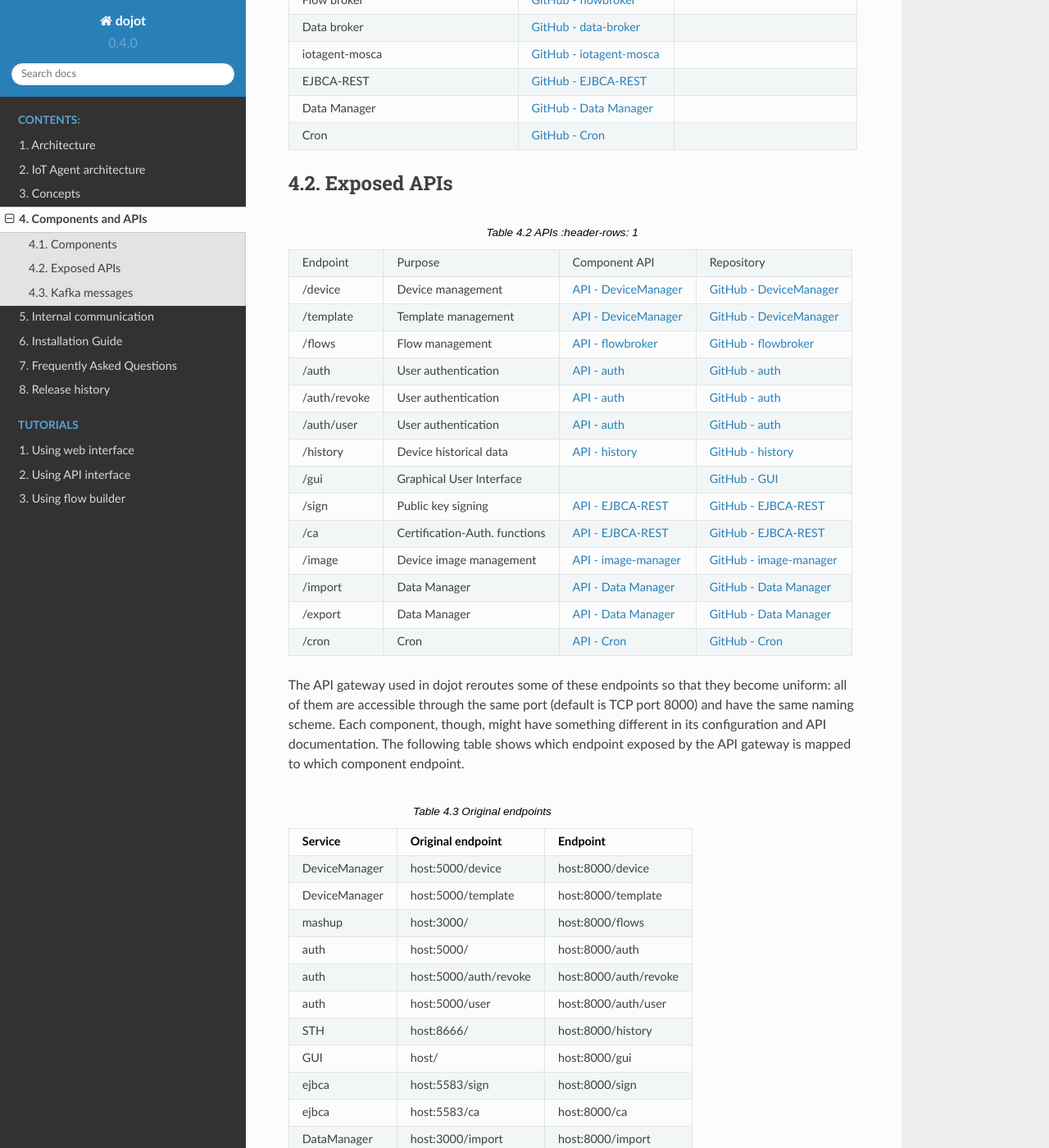
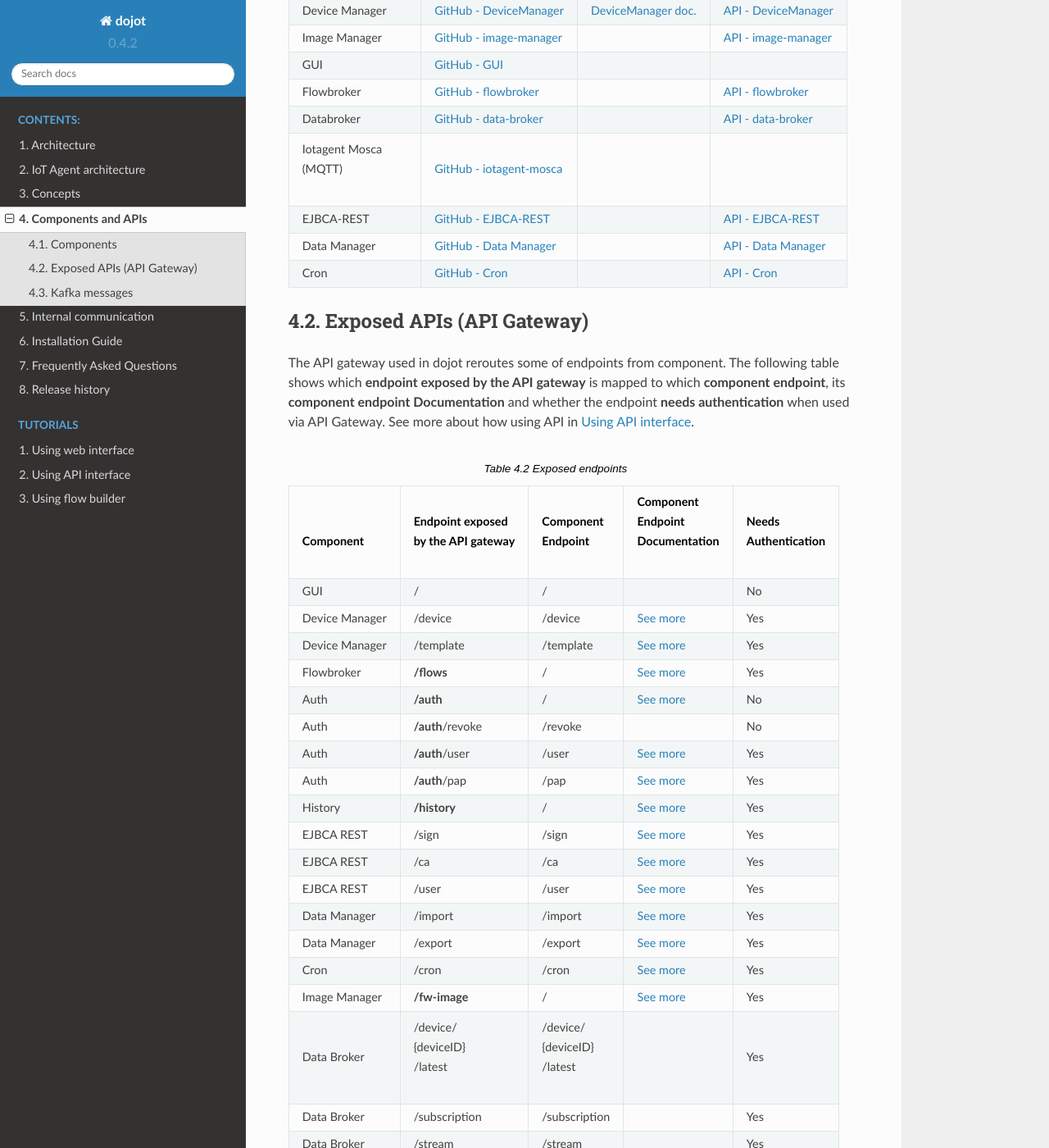
Before and after one commit to dojot/docs, a Sphinx documentation site: the page built from source/components-and-apis.rst, in a window 1280 px wide and 1400 px high, scrolled down 670 px. Shown: the whole window at 82% size. Built offline with Sphinx 7.4.7 and the Read the Docs theme 2.0.0, drawn with Linux system fonts in a browser that asks for light colours; some of the changed text lies outside the part shown.

```diff
--- a/source/components-and-apis.rst
+++ b/source/components-and-apis.rst
@@ -9,183 +9,284 @@ Components
 .. list-table:: Components
   :header-rows: 1
 
-  * - Component
-    - Repository / Main site
-    - Documentation
+  * - | Component
+    - | Repository
+      | / Main site
+    - | Documentation
+      | for Component
+    - | Component API
+      | Documentation
   * - MongoDB
-    - `MongoDB official site`_
-    - `MongoDB documentation`_
-  * - postgres
-    - `PostgreSQL official site`_
-    - `PostgreSQL documentation`_
-  * - Kong API gateway (Community Edition)
-    - `Kong official site`_
-    - `Kong documentation`_
-  * - redis
-    - `Redis official site`_
-    - `Redis documentation`_
-  * - zookeeper
-    - `Zookeeper official site`_
-    - `Zookeeper documentation`_
+    - `MongoDB site`_
+    - `MongoDB doc.`_
+    -
+  * - Postgres
+    - `PostgreSQL site`_
+    - `PostgreSQL doc.`_
+    -
+  * - | Kong API gateway
+      | (Community Edition)
+    - `Kong site`_
+    - `Kong doc.`_
+    -
+  * - Redis
+    - `Redis site`_
+    - `Redis doc.`_
+    -
+  * - Zookeeper
+    - `Zookeeper site`_
+    - `Zookeeper doc.`_
+    -
   * - Kafka
-    - `Kafka official site`_
-    - `Kafka documentation`_
-  * - auth
+    - `Kafka site`_
+    - `Kafka doc.`_
+    -
+  * - Auth
     - `GitHub - auth`_
-    - `readthedocs - auth`_
+    - `Auth  doc.`_
+    - `API - auth`_
   * - History
     - `GitHub - history`_
     -
-  * - DeviceManager
+    - `API - history`_
+  * - Device Manager
     - `GitHub - DeviceManager`_
-    - `readthedocs - DeviceManager`_
-  * - Image manager
+    - `DeviceManager doc.`_
+    - `API - DeviceManager`_
+  * - Image Manager
     - `GitHub - image-manager`_
     -
+    - `API - image-manager`_
   * - GUI
     - `GitHub - GUI`_
     -
-  * - Flow broker
+    -
+  * - Flowbroker
     - `GitHub - flowbroker`_
     -
-  * - Data broker
+    - `API - flowbroker`_
+  * - Databroker
     - `GitHub - data-broker`_
     -
-  * - iotagent-mosca
+    - `API - data-broker`_
+  * - | Iotagent Mosca
+      | (MQTT)
     - `GitHub - iotagent-mosca`_
+    -
     -
   * - EJBCA-REST
     - `GitHub - EJBCA-REST`_
     -
+    - `API - EJBCA-REST`_
   * - Data Manager
     - `GitHub - Data Manager`_
     -
+    - `API - Data Manager`_
   * - Cron
     - `GitHub - Cron`_
     -
+    - `API - Cron`_
 
 
 
-Exposed APIs
+Exposed APIs (API Gateway)
 ------------
 
-.. list-table:: APIs
+The API gateway used in dojot reroutes some of endpoints from component.
+The following table shows which **endpoint exposed
+by the API gateway** is mapped to which **component endpoint**,
+its  **component endpoint Documentation** and
+whether the endpoint **needs authentication** when used via API Gateway.
+See more about how using API in :ref:`Using API interface`.
+
+.. list-table:: Exposed endpoints
    :header-rows: 1
 
-  * - Endpoint
-    - Purpose
-    - Component API
-    - Repository
-  * - /device
-    -  Device management
-    - `API - DeviceManager`_
-    - `GitHub - DeviceManager`_
-  * - /template
-    -  Template management
-    - `API - DeviceManager`_
-    - `GitHub - DeviceManager`_
-  * - /flows
-    -  Flow management
-    - `API - flowbroker`_
-    - `GitHub - flowbroker`_
-  * - /auth
-    -  User authentication
-    - `API - auth`_
-    - `GitHub - auth`_
-  * - /auth/revoke
-    -  User authentication
-    - `API - auth`_
-    - `GitHub - auth`_
-  * - /auth/user
-    -  User authentication
-    - `API - auth`_
-    - `GitHub - auth`_
-  * - /history
-    -  Device historical data
-    - `API - history`_
-    - `GitHub - history`_
-  * - /gui
-    -  Graphical User Interface
-    -
-    - `GitHub - GUI`_
-  * - /sign
-    -  Public key signing
-    - `API - EJBCA-REST`_
-    - `GitHub - EJBCA-REST`_
-  * - /ca
-    -  Certification-Auth. functions
-    - `API - EJBCA-REST`_
-    - `GitHub - EJBCA-REST`_
-  * - /image
-    - Device image management
-    - `API - image-manager`_
-    - `GitHub - image-manager`_
-  * - /import
-    - Data Manager
-    - `API - Data Manager`_
-    - `GitHub - Data Manager`_
-  * - /export
-    - Data Manager
-    - `API - Data Manager`_
-    - `GitHub - Data Manager`_
-  * - /cron
-    - Cron
-    - `API - Cron`_
-    - `GitHub - Cron`_
+   * - | Component
+     - | Endpoint exposed
+       | by the API gateway
+     - | Component
+       | Endpoint
+     - | Component
+       | Endpoint
+       | Documentation
+     - | Needs
+       | Authentication
+   * - GUI
+     - /
+     - /
+     -
+     - No
+   * - Device Manager
+     - /device
+     - /device
+     - `See more <https://dojot.github.io/device-manager/apiary_latest.html#devices>`_
+     - Yes
+   * - Device Manager
+     - /template
+     - /template
+     - `See more <https://dojot.github.io/device-manager/apiary_latest.html#templates>`_
+     - Yes
+   * - Flowbroker
+     - **/flows**
+     - /
+     - `See more <https://dojot.github.io/flowbroker/apiary_latest.html#flows>`_
+     - Yes
+   * - Auth
+     - **/auth**
+     - /
+     - `See more <https://dojot.github.io/auth/apiary_latest.html#auth-session-management-post>`_
+     - No
+   * - Auth
+     - **/auth**/revoke
+     - /revoke
+     -
+     - No
+   * - Auth
+     - **/auth**/user
+     - /user
+     - `See more <https://dojot.github.io/auth/apiary_latest.html#auth-known-users-manipulation-get>`_
+     - Yes
+   * - Auth
+     - **/auth**/pap
+     - /pap
+     - `See more <https://dojot.github.io/auth/apiary_latest.html#crud-permissions-and-group>`_
+     - Yes
+   * - History
+     - **/history**
+     - /
+     - `See more <https://dojot.github.io/history/apiary_latest.html>`_
+     - Yes
+   * - EJBCA REST
+     - /sign
+     - /sign
+     - `See more <https://dojot.github.io/ejbca-rest/apiary_teste_release.html#ejbca-user-management-sign-a-certificate-for-a-user-post>`_
+     - Yes
+   * - EJBCA REST
+     - /ca
+     - /ca
+     - `See more <https://dojot.github.io/ejbca-rest/apiary_latest.html#ejbca-ca-management>`_
+     - Yes
+   * - EJBCA REST
+     - /user
+     - /user
+     - `See more <https://dojot.github.io/ejbca-rest/apiary_latest.html#ejbca-user-management-user-crud>`_
+     - Yes
+   * - Data Manager
+     - /import
+     - /import
+     - `See more <https://dojot.github.io/data-manager/apiary_latest.html#import-post>`_
+     - Yes
+   * - Data Manager
+     - /export
+     - /export
+     - `See more <https://dojot.github.io/data-manager/apiary_latest.html#export-get>`_
+     - Yes
+   * - Cron
+     - /cron
+     - /cron
+     - `See more <https://dojot.github.io/cron/apiary_latest.html>`_
+     - Yes
+   * - Image Manager
+     - **/fw-image**
+     - /
+     - `See more <https://dojot.github.io/image-manager/apiary_latest.html>`_
+     - Yes
+   * - Data Broker
+     - | /device/
+       | {deviceID}
+       | /latest
+     - | /device/
+       | {deviceID}
+       | /latest
+     -
+     - Yes
+   * - Data Broker
+     - /subscription
+     - /subscription
+     -
+     - Yes
+   * - Data Broker
+     - /stream
+     - /stream
+     -
+     - Yes
+   * - Data Broker
+     - /socket.io
+     - /socket.io
+     - `See more <https://dojot.github.io/data-broker/apiary_latest.html#websockets-socket-io-based-realtime-events-get>`_
+     - No
 
-The API gateway used in dojot reroutes some of these endpoints so that they
+**NOTE: Some of the endpoints from component aren't exposed, but are used internally.**
+
+
+In addition, the API gateway reroutes the endpoints with their ports from component, so that they
 become uniform: all of them are accessible through the same port (default is
-TCP port 8000) and have the same naming scheme. Each component, though, might
-have something different in its configuration and API documentation. The
-following table shows which endpoint exposed by the API gateway is mapped to
-which component endpoint.
+TCP port 8000), see the following table.
 
-.. list-table:: Original endpoints
+.. list-table:: Original endpoints to The API gateway
    :header-rows: 1
 
-   * - Service
+   * - Component
      - Original endpoint
-     - Endpoint
-   * - DeviceManager
+     - Gateway Endpoint
+   * - GUI
+     - host:80/
+     - host:8000/
+   * - Device Manager
      - host:5000/device
      - host:8000/device
-   * - DeviceManager
+   * - Device Manager
      - host:5000/template
      - host:8000/template
-   * - mashup
-     - host:3000/
+   * - Flowbroker
+     - host:80/
      - host:8000/flows
-   * - auth
+   * - Auth
      - host:5000/
      - host:8000/auth
-   * - auth
+   * - Auth
      - host:5000/auth/revoke
      - host:8000/auth/revoke
-   * - auth
+   * - Auth
      - host:5000/user
      - host:8000/auth/user
-   * - STH
-     - host:8666/
+   * - Auth
+     - host:5000/pap
+     - host:8000/auth/pap
+   * - History
+     - host:8000/
      - host:8000/history
-   * - GUI
-     - host/
-     - host:8000/gui
-   * - ejbca
+   * - EJBCA REST
      - host:5583/sign
      - host:8000/sign
-   * - ejbca
+   * - EJBCA REST
      - host:5583/ca
      - host:8000/ca
-   * - DataManager
+   * - Data Manager
      - host:3000/import
      - host:8000/import
-   * - DataManager
+   * - Data Manager
      - host:3000/export
      - host:8000/export
    * - Cron
      - host:5000/cron
      - host:8000/cron
-
+   * - Image Manager
+     - host:5000/
+     - host:8000/fw-image
+   * - Data Broker
+     - host:80/device/{{deviceID}}/latest
+     - host:8000/device/{deviceID}/latest
+   * - Data Broker
+     - host:80/subscription
+     - host:8000/subscription
+   * - Data Broker
+     - host:80/stream
+     - host:8000/stream
+   * - Data Broker
+     - host:80/socket.io
+     - host:8000/socket.io
 
 Kafka messages
 --------------
@@ -211,23 +312,23 @@ dojot.
      - Tenants creation/removal (`Messages - auth`_)
      - ``dojot.tenancy``
 
-.. _MongoDB documentation: https://docs.mongodb.com/manual/
-.. _MongoDB official site: https://www.mongodb.com/
-.. _PostgreSQL documentation: https://www.postgresql.org/docs/
-.. _PostgreSQL official site: https://www.postgresql.org
-.. _Kong official site: https://konghq.com/kong-community-edition/
-.. _Kong documentation: https://getkong.org/docs/
-.. _Redis official site: https://redis.io/
-.. _Redis documentation: https://redis.io/documentation
-.. _Zookeeper official site: https://zookeeper.apache.org/
-.. _Zookeeper documentation: https://zookeeper.apache.org/documentation.html
-.. _Kafka official site: https://kafka.apache.org/
-.. _Kafka documentation: http://kafka.apache.org/documentation/
+.. _MongoDB doc.: https://docs.mongodb.com/manual/
+.. _MongoDB site: https://www.mongodb.com/
+.. _PostgreSQL doc.: https://www.postgresql.org/docs/
+.. _PostgreSQL site: https://www.postgresql.org
+.. _Kong site: https://konghq.com/kong-community-edition/
+.. _Kong doc.: https://getkong.org/docs/
+.. _Redis site: https://redis.io/
+.. _Redis doc.: https://redis.io/documentation
+.. _Zookeeper site: https://zookeeper.apache.org/
+.. _Zookeeper doc.: https://zookeeper.apache.org/documentation.html
+.. _Kafka site: https://kafka.apache.org/
+.. _Kafka doc.: http://kafka.apache.org/documentation/
 
 
 .. _GitHub - auth: https://github.com/dojot/auth
 .. _API - auth: https://dojot.github.io/auth/apiary_latest.html
-.. _readthedocs - auth: http://dojotdocs.readthedocs.io/projects/auth/en/latest/
+.. _Auth  doc.: http://dojotdocs.readthedocs.io/projects/auth/en/latest/
 .. _Messages - auth: https://dojotdocs.readthedocs.io/projects/auth/en/latest/kafka-messages.html
 
 .. _GitHub - history: https://github.com/dojot/history
@@ -236,7 +337,7 @@ dojot.
 
 .. _GitHub - DeviceManager: https://github.com/dojot/device-manager
 .. _API - DeviceManager: https://dojot.github.io/device-manager/apiary_latest.html
-.. _readthedocs - DeviceManager: http://dojotdocs.readthedocs.io/projects/DeviceManager/en/latest/
+.. _DeviceManager doc.: http://dojotdocs.readthedocs.io/projects/DeviceManager/en/latest/
 .. _Messages - DeviceManager: http://dojotdocs.readthedocs.io/projects/DeviceManager/en/latest/kafka-messages.html
 
 .. _GitHub - image-manager: https://github.com/dojot/image-manager
@@ -253,12 +354,7 @@ dojot.
 .. _API - data-broker: https://dojot.github.io/data-broker/apiary_latest.html
 
 .. _Messages - iotagent-mosca: http://dojotdocs.readthedocs.io/projects/iotagent-mosca/en/latest/operation.html#sending-messages-to-other-components-via-kafka
-
 .. _GitHub - iotagent-mosca: https://github.com/dojot/iotagent-mosca
-
-.. _GitHub - data-broker: https://github.com/dojot/data-broker
-
-.. _GitHub - mashup: https://github.com/dojot/mashup
 
 .. _GitHub - EJBCA-REST: https://github.com/dojot/ejbca-rest
 .. _API - EJBCA-REST: https://dojot.github.io/ejbca-rest/apiary_latest.html
--- a/source/conf.py
+++ b/source/conf.py
@@ -46,17 +46,17 @@ master_doc = 'index'
 
 # General information about the project.
 project = u'dojot'
-copyright = u'2019, CPqD'
-author = u'Eric Baum, Giovann Curiel dos Santos, Matheus Magalhaes, Rafael Scaraficci'
+copyright = u'2020, CPqD'
+author = u'Eric Baum, Giovann Curiel dos Santos, Matheus Magalhaes, Rafael Scaraficci, Mariane Previde'
 
 # The version info for the project you're documenting, acts as replacement for
 # |version| and |release|, also used in various other places throughout the
 # built documents.
 #
 # The short X.Y version.
-version = u'0.4.0'
+version = u'0.4.2'
 # The full version, including alpha/beta/rc tags.
-release = u'0.4.0'
+release = u'0.4.2'
 
 # The language for content autogenerated by Sphinx. Refer to documentation
 # for a list of supported languages.
--- a/source/installation-guide.rst
+++ b/source/installation-guide.rst
@@ -92,7 +92,7 @@ replaced): ::
 
 For instance: ::
 
-  git checkout v0.4.1 -b v0.4.1
+  git checkout v0.4.2 -b v0.4.2
 
 Or if you're brave enough: ::
 
@@ -145,8 +145,6 @@ creating production environments.
 The following sections describe all dependencies and steps required
 for this deployment.
 
-.. attention::
-  At this moment, we only support Kubernetes with dojot v0.3.1 (battojutsu.1)
 
 Kubernetes Cluster
 ^^^^^^^^^^^^^^^^^^
@@ -182,7 +180,7 @@ its playbooks.
 The first deployment step is cloning the repository. To do so,
 execute the command: ::
 
-  git clone -b master https://github.com/dojot/ansible-dojot
+  git clone -b v0.4.2 https://github.com/dojot/ansible-dojot
 
 2. Installing dependencies
 ..........................
```
Also changed, not shown: 3 other files.
